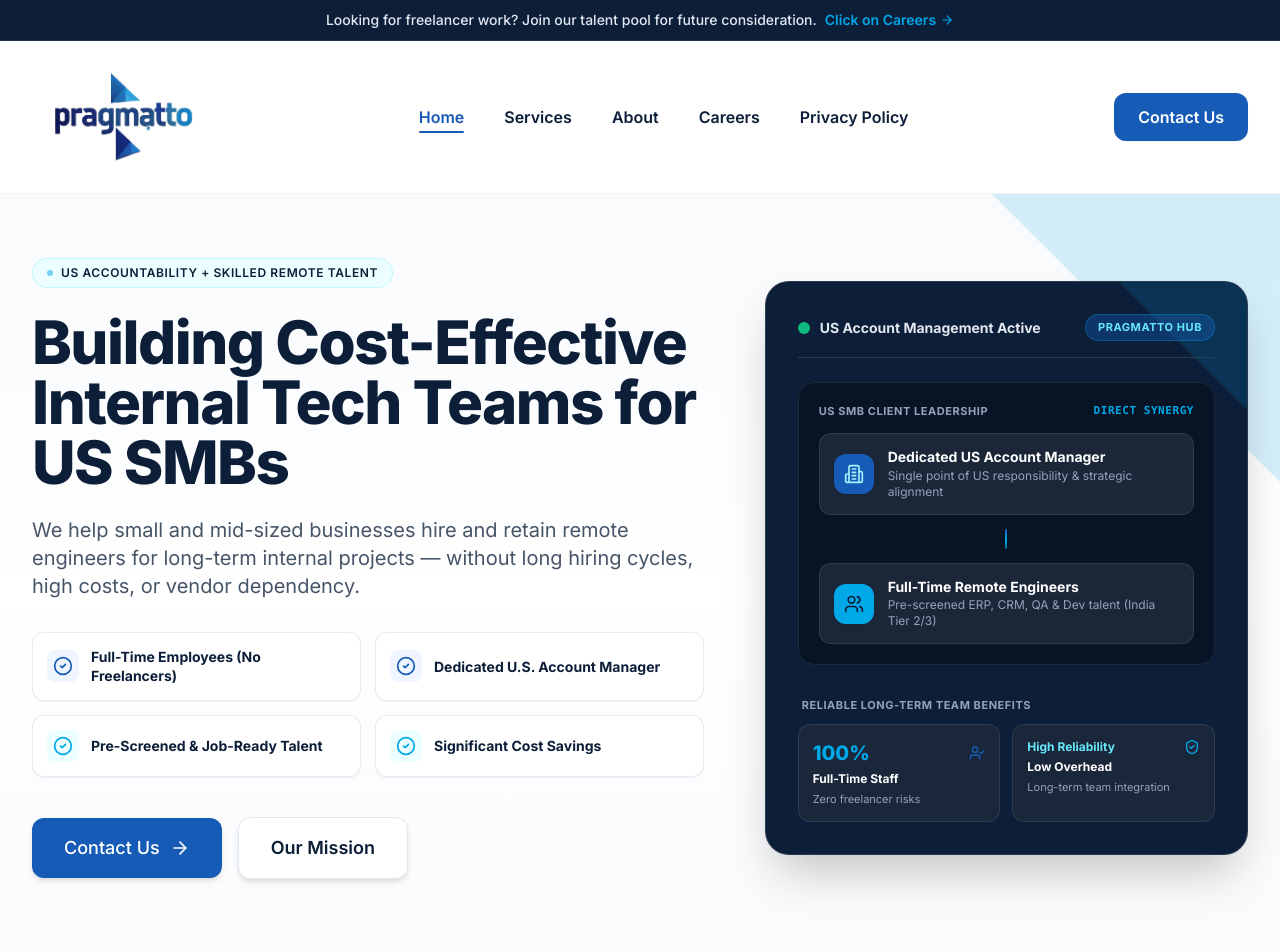
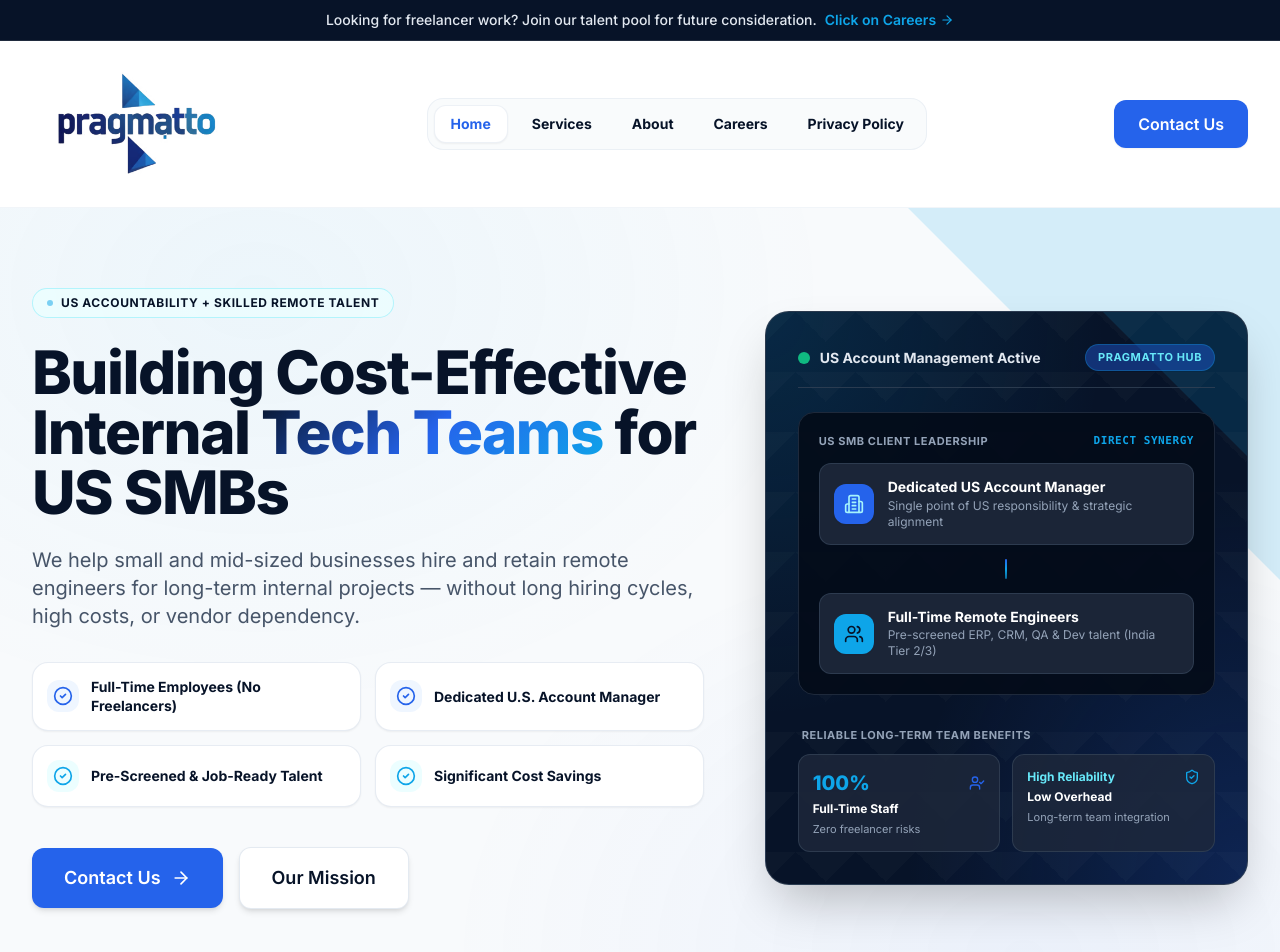
Before and after one commit to Pragmatto/Pragmatto, a React (Vite) app: page / in a window 1280 px wide. Shown: the top 952 px of the page. Built offline with nearby package versions, Linux system fonts and the light colour scheme.

Commit message:
UI enhancement

```diff
--- a/src/components/home/Hero.jsx
+++ b/src/components/home/Hero.jsx
@@ -2,7 +2,7 @@ import React from 'react';
 import { siteContent } from '../../data/siteContent';
 import { Button } from '../ui/Button';
 import { Badge } from '../ui/Badge';
-import { ShieldCheck, Users, ArrowRight, CheckCircle2, Building2, Cpu, Globe2, Sparkles, UserCheck, Layers } from 'lucide-react';
+import { ShieldCheck, Users, ArrowRight, CheckCircle2, Building2, UserCheck, Sparkles } from 'lucide-react';
 
 export function Hero({ onNavigate }) {
   const { company } = siteContent;
@@ -15,10 +15,10 @@ export function Hero({ onNavigate }) {
   ];
 
   return (
-    <section className="relative pt-10 pb-16 sm:pt-14 sm:pb-24 lg:pt-16 lg:pb-28 overflow-hidden bg-gradient-to-b from-slate-50/80 via-white to-pragmatto-bgLight border-b border-slate-100">
+    <section className="relative pt-10 pb-16 sm:pt-16 sm:pb-24 lg:pt-20 lg:pb-32 overflow-hidden pragmatto-light-mesh border-b border-slate-200/60">
 
-      {/* Subtle Geometric Background Accent (Logo Inspired) */}
-      <div className="absolute top-0 right-0 -translate-y-12 translate-x-12 w-96 h-96 pointer-events-none opacity-15">
+      {/* Background Geometric Accent Inspired by Logo Triangles */}
+      <div className="absolute top-0 right-0 -translate-y-16 translate-x-16 w-[500px] h-[500px] pointer-events-none opacity-15">
         <svg viewBox="0 0 100 100" className="w-full h-full fill-current text-pragmatto-cyan">
           <polygon points="100,0 100,100 0,0" />
         </svg>
@@ -30,12 +30,12 @@ export function Hero({ onNavigate }) {
           {/* Left Column: Headline, Description, Trust Grid & CTAs */}
           <div className="lg:col-span-7 space-y-6 text-left">
 
-            <Badge variant="cyan">
+            <Badge variant="cyan" className="shadow-xs">
               {company.badge}
             </Badge>
 
             <h1 className="text-4xl sm:text-5xl lg:text-6xl font-extrabold text-pragmatto-navy tracking-tight leading-[1.12]">
-              {company.tagline}
+              Building Cost-Effective Internal <span className="text-gradient">Tech Teams</span> for US SMBs
             </h1>
 
             <p className="text-lg sm:text-xl text-slate-600 leading-relaxed max-w-2xl font-normal">
@@ -47,9 +47,9 @@ export function Hero({ onNavigate }) {
               {trustPoints.map((point, idx) => (
                 <div
                   key={idx}
-                  className="flex items-center gap-3 p-3.5 rounded-xl bg-white border border-slate-200/80 shadow-sm hover:border-pragmatto-blue/40 transition-colors"
+                  className="flex items-center gap-3 p-3.5 rounded-2xl bg-white border border-slate-200/80 shadow-sm hover:border-pragmatto-blue/40 transition-all duration-200"
                 >
-                  <div className={`w-8 h-8 rounded-lg flex items-center justify-center shrink-0 ${
+                  <div className={`w-8 h-8 rounded-xl flex items-center justify-center shrink-0 ${
                     point.highlight ? 'bg-blue-50 text-pragmatto-blue' : 'bg-cyan-50 text-pragmatto-cyan'
                   }`}>
                     <CheckCircle2 className="w-5 h-5" />
@@ -68,7 +68,7 @@ export function Hero({ onNavigate }) {
                 size="lg"
                 icon={ArrowRight}
                 onClick={() => onNavigate && onNavigate('contact')}
-                className="shadow-glow-blue font-bold"
+                className="shadow-glow-blue font-bold rounded-xl"
               >
                 Contact Us
               </Button>
@@ -76,7 +76,7 @@ export function Hero({ onNavigate }) {
                 variant="secondary"
                 size="lg"
                 onClick={() => onNavigate && onNavigate('about')}
-                className="font-semibold"
+                className="font-bold rounded-xl"
               >
                 Our Mission
               </Button>
@@ -84,15 +84,15 @@ export function Hero({ onNavigate }) {
 
           </div>
 
-          {/* Right Column: Completely Unified & Cohesive System Graphic */}
+          {/* Right Column: Unified Ecosystem Visual Architecture */}
           <div className="lg:col-span-5 relative">
             <div className="relative mx-auto max-w-md lg:max-w-none">
 
               {/* Single Main Cohesive Visual Card Container */}
-              <div className="bg-pragmatto-navy text-white rounded-3xl p-6 sm:p-8 shadow-2xl border border-slate-700/80 relative overflow-hidden">
+              <div className="bg-pragmatto-navy text-white rounded-3xl p-6 sm:p-8 shadow-2xl border border-slate-700/80 relative overflow-hidden pragmatto-geo-pattern">
 
                 {/* Geometric Fold Accent */}
-                <div className="absolute top-0 right-0 w-32 h-32 opacity-15 pointer-events-none">
+                <div className="absolute top-0 right-0 w-36 h-36 opacity-15 pointer-events-none">
                   <svg viewBox="0 0 100 100" className="w-full h-full fill-current text-pragmatto-cyan">
                     <polygon points="100,0 100,100 0,0" />
                   </svg>
@@ -161,7 +161,7 @@ export function Hero({ onNavigate }) {
 
                   </div>
 
-                  {/* Fully Integrated Bottom Benefits Grid (No Disconnected Floating Cards) */}
+                  {/* Fully Integrated Bottom Benefits Grid */}
                   <div className="pt-2">
                     <div className="text-[11px] font-bold text-slate-400 uppercase tracking-wider mb-2.5 px-1">
                       Reliable Long-Term Team Benefits
--- a/src/components/layout/Navbar.jsx
+++ b/src/components/layout/Navbar.jsx
@@ -1,7 +1,7 @@
-import React, { useState, useEffect } from "react";
-import { PRAGMATTO_LOGO_URL } from "../../data/siteContent";
-import { Button } from "../ui/Button";
-import { Menu, X } from "lucide-react";
+import React, { useState, useEffect } from 'react';
+import { PRAGMATTO_LOGO_URL } from '../../data/siteContent';
+import { Button } from '../ui/Button';
+import { Menu, X, ChevronRight } from 'lucide-react';
 
 export function Navbar({ currentPage, onNavigate }) {
   const [isScrolled, setIsScrolled] = useState(false);
@@ -15,16 +15,16 @@ export function Navbar({ currentPage, onNavigate }) {
         setIsScrolled(false);
       }
     };
-    window.addEventListener("scroll", handleScroll);
-    return () => window.removeEventListener("scroll", handleScroll);
+    window.addEventListener('scroll', handleScroll);
+    return () => window.removeEventListener('scroll', handleScroll);
   }, []);
 
   const navLinks = [
-    { id: "home", label: "Home" },
-    { id: "services", label: "Services" },
-    { id: "about", label: "About" },
-    { id: "careers", label: "Careers" },
-    { id: "privacy-policy", label: "Privacy Policy" },
+    { id: 'home', label: 'Home' },
+    { id: 'services', label: 'Services' },
+    { id: 'about', label: 'About' },
+    { id: 'careers', label: 'Careers' },
+    { id: 'privacy-policy', label: 'Privacy Policy' },
   ];
 
   const handleNavClick = (id) => {
@@ -32,73 +32,70 @@ export function Navbar({ currentPage, onNavigate }) {
       onNavigate(id);
     }
     setMobileMenuOpen(false);
-    window.scrollTo({ top: 0, behavior: "smooth" });
+    window.scrollTo({ top: 0, behavior: 'smooth' });
   };
 
   return (
-    <header
-      className={`sticky top-0 z-40 transition-all duration-300 bg-white border-b border-slate-100 ${
-        isScrolled ? "shadow-md py-3 sm:py-4" : "py-4 sm:py-6"
-      }`}
-    >
-      <div className=" max-w-7xl mx-auto px-4 sm:px-6 lg:px-8">
+    <header className={`sticky top-0 z-40 transition-all duration-300 ${
+      isScrolled
+        ? 'bg-white/95 backdrop-blur-md shadow-glass border-b border-slate-100 py-3.5 sm:py-4'
+        : 'bg-white py-4 sm:py-6 border-b border-slate-100'
+    }`}>
+      <div className="max-w-7xl mx-auto px-4 sm:px-6 lg:px-8">
         <div className="flex items-center justify-between gap-8">
-          {/* Logo Section - Matching exact large reference size requested by user */}
+
+          {/* Official Pragmatto Logo - Prominent sizing & aspect ratio */}
           <div
-            onClick={() => handleNavClick("home")}
+            onClick={() => handleNavClick('home')}
             className="cursor-pointer flex items-center shrink-0 group py-1"
           >
             <img
               src={PRAGMATTO_LOGO_URL}
               alt="Pragmatto Solutions official logo"
-              className="h-20 sm:h-24 lg:h-24 max-h-[200px] w-auto object-contain transition-transform duration-200 group-hover:scale-[1.02]"
+              className="h-20 sm:h-24 lg:h-28 max-h-[110px] w-auto object-contain transition-transform duration-300 group-hover:scale-[1.02]"
             />
           </div>
 
-          <nav className="hidden md:flex items-center space-x-8 lg:space-x-10">
+          {/* Desktop Navigation Links */}
+          <nav className="hidden md:flex items-center space-x-1 lg:space-x-2 bg-slate-50/80 p-1.5 rounded-2xl border border-slate-200/60">
             {navLinks.map((link) => {
               const isActive = currentPage === link.id;
               return (
                 <button
                   key={link.id}
                   onClick={() => handleNavClick(link.id)}
-                  className={`text-base font-semibold transition-colors duration-200 cursor-pointer py-1 relative ${
+                  className={`px-4 py-2 rounded-xl text-sm font-bold transition-all duration-200 cursor-pointer ${
                     isActive
-                      ? "text-pragmatto-blue"
-                      : "text-pragmatto-navy hover:text-pragmatto-blue"
+                      ? 'bg-white text-pragmatto-blue shadow-sm border border-slate-200/60'
+                      : 'text-pragmatto-navy hover:text-pragmatto-blue hover:bg-white/60'
                   }`}
                 >
                   {link.label}
-                  {isActive && (
-                    <span className="absolute bottom-0 left-0 right-0 h-0.5 bg-pragmatto-blue rounded-full" />
-                  )}
                 </button>
               );
             })}
           </nav>
 
+          {/* CTA Button */}
           <div className="hidden md:flex items-center space-x-4 shrink-0">
             <Button
               variant="primary"
               size="md"
-              onClick={() => handleNavClick("contact")}
-              className="shadow-sm font-semibold"
+              onClick={() => handleNavClick('contact')}
+              className="shadow-glow-blue font-bold rounded-xl"
             >
               Contact Us
             </Button>
           </div>
 
+          {/* Mobile Hamburger Button */}
           <div className="flex md:hidden items-center">
             <button
               onClick={() => setMobileMenuOpen(!mobileMenuOpen)}
-              className="p-2.5 rounded-xl text-pragmatto-navy hover:bg-slate-100 focus:outline-none border border-slate-200/80"
+              className="p-3 rounded-2xl text-pragmatto-navy hover:bg-slate-100 focus:outline-none border border-slate-200"
               aria-label="Toggle Navigation Menu"
             >
-              {mobileMenuOpen ? (
-                <X className="w-6 h-6" />
-              ) : (
-                <Menu className="w-6 h-6" />
-              )}
+              {mobileMenuOpen ? <X className="w-6 h-6" /> : <Menu className="w-6 h-6" />}
             </button>
           </div>
         </div>
@@ -106,27 +103,28 @@ export function Navbar({ currentPage, onNavigate }) {
 
       {/* Mobile Drawer Menu */}
       {mobileMenuOpen && (
-        <div className="md:hidden bg-white border-b border-slate-200 px-5 pt-4 pb-6 space-y-4 shadow-xl">
-          <nav className="flex flex-col space-y-3">
+        <div className="md:hidden bg-white border-b border-slate-200 px-5 pt-4 pb-6 space-y-4 shadow-2xl">
+          <nav className="flex flex-col space-y-2">
             {navLinks.map((link) => (
               <button
                 key={link.id}
                 onClick={() => handleNavClick(link.id)}
-                className={`text-left px-4 py-3 rounded-xl text-base font-semibold transition-colors ${
+                className={`flex items-center justify-between px-4 py-3.5 rounded-2xl text-base font-bold transition-colors ${
                   currentPage === link.id
-                    ? "bg-blue-50 text-pragmatto-blue"
-                    : "text-pragmatto-navy hover:bg-slate-50"
+                    ? 'bg-blue-50 text-pragmatto-blue'
+                    : 'text-pragmatto-navy hover:bg-slate-50'
                 }`}
               >
-                {link.label}
+                <span>{link.label}</span>
+                <ChevronRight className="w-4 h-4 text-slate-400" />
               </button>
             ))}
-            <div className="pt-2">
+            <div className="pt-3">
               <Button
                 variant="primary"
                 size="md"
-                className="w-full font-semibold"
-                onClick={() => handleNavClick("contact")}
+                className="w-full font-bold shadow-glow-blue"
+                onClick={() => handleNavClick('contact')}
               >
                 Contact Us
               </Button>
--- a/src/components/ui/Badge.jsx
+++ b/src/components/ui/Badge.jsx
@@ -2,15 +2,15 @@ import React from 'react';
 
 export function Badge({ children, variant = 'cyan', className = '' }) {
   const variantStyles = {
-    cyan: "bg-cyan-50 text-pragmatto-navy border border-cyan-200/60",
-    blue: "bg-blue-50 text-pragmatto-blue border border-blue-200/60",
-    dark: "bg-pragmatto-navy-light text-cyan-300 border border-pragmatto-cyan/30"
+    cyan: "bg-cyan-50/80 text-pragmatto-navy border border-cyan-200/80",
+    blue: "bg-blue-50/80 text-pragmatto-blue border border-blue-200/80",
+    dark: "bg-pragmatto-navy-light/90 text-cyan-300 border border-pragmatto-cyan/40"
   };
 
   return (
-    <span className={`inline-flex items-center gap-2 px-3.5 py-1.5 rounded-full text-xs font-semibold uppercase tracking-wider ${variantStyles[variant] || variantStyles.cyan} ${className}`}>
-      <span className="w-1.5 h-1.5 rounded-full bg-pragmatto-cyan animate-pulse"></span>
-      {children}
+    <span className={`inline-flex items-center gap-2 px-3.5 py-1.5 rounded-full text-[11px] sm:text-xs font-bold uppercase tracking-wider ${variantStyles[variant] || variantStyles.cyan} ${className}`}>
+      <span className="w-1.5 h-1.5 rounded-full bg-pragmatto-cyan animate-pulse shrink-0" />
+      <span>{children}</span>
     </span>
   );
 }
--- a/src/components/ui/Button.jsx
+++ b/src/components/ui/Button.jsx
@@ -12,20 +12,20 @@ export function Button({
   disabled = false,
   ...props
 }) {
-  const baseStyles = "inline-flex items-center justify-center font-medium transition-all duration-200 focus:outline-none focus:ring-2 focus:ring-offset-2 disabled:opacity-60 disabled:cursor-not-allowed cursor-pointer";
+  const baseStyles = "group inline-flex items-center justify-center font-semibold transition-all duration-200 focus:outline-none focus:ring-2 focus:ring-offset-2 disabled:opacity-60 disabled:cursor-not-allowed cursor-pointer select-none";
 
   const sizeStyles = {
-    sm: "px-4 py-2 text-sm rounded-lg gap-1.5",
+    sm: "px-4 py-2 text-sm rounded-xl gap-1.5",
     md: "px-6 py-3 text-base rounded-xl gap-2 shadow-sm",
-    lg: "px-8 py-4 text-lg rounded-xl gap-2.5 shadow-md",
+    lg: "px-7 py-3.5 sm:px-8 sm:py-4 text-base sm:text-lg rounded-xl gap-2.5 shadow-md",
   };
 
   const variantStyles = {
-    primary: "bg-pragmatto-blue text-white hover:bg-pragmatto-blue-hover hover:shadow-glow-blue focus:ring-pragmatto-blue active:scale-[0.98]",
-    secondary: "bg-white text-pragmatto-navy border border-slate-200 hover:border-pragmatto-blue hover:text-pragmatto-blue hover:shadow-sm focus:ring-pragmatto-blue active:scale-[0.98]",
-    outline: "bg-transparent text-pragmatto-navy border-2 border-pragmatto-navy hover:bg-pragmatto-navy hover:text-white focus:ring-pragmatto-navy active:scale-[0.98]",
-    cyan: "bg-pragmatto-cyan text-pragmatto-navy font-semibold hover:bg-cyan-400 hover:shadow-glow focus:ring-pragmatto-cyan active:scale-[0.98]",
-    dark: "bg-pragmatto-navy text-white hover:bg-pragmatto-navy-light focus:ring-pragmatto-navy active:scale-[0.98]"
+    primary: "bg-pragmatto-blue text-white hover:bg-pragmatto-blue-hover hover:shadow-glow-blue focus:ring-pragmatto-blue active:scale-[0.99]",
+    secondary: "bg-white text-pragmatto-navy border border-slate-200/90 hover:border-pragmatto-blue hover:text-pragmatto-blue hover:shadow-sm focus:ring-pragmatto-blue active:scale-[0.99]",
+    outline: "bg-transparent text-pragmatto-navy border-2 border-pragmatto-navy hover:bg-pragmatto-navy hover:text-white focus:ring-pragmatto-navy active:scale-[0.99]",
+    cyan: "bg-pragmatto-cyan text-pragmatto-navy font-bold hover:bg-cyan-400 hover:shadow-glow focus:ring-pragmatto-cyan active:scale-[0.99]",
+    dark: "bg-pragmatto-navy text-white hover:bg-pragmatto-navy-light focus:ring-pragmatto-navy active:scale-[0.99]"
   };
 
   const combinedClasses = `${baseStyles} ${sizeStyles[size] || sizeStyles.md} ${variantStyles[variant] || variantStyles.primary} ${className}`;
@@ -33,16 +33,16 @@ export function Button({
   if (href) {
     return (
       <a href={href} className={combinedClasses} {...props}>
-        {children}
-        {Icon && <Icon className="w-5 h-5 transition-transform duration-200 group-hover:translate-x-1" />}
+        <span>{children}</span>
+        {Icon && <Icon className="w-4 h-4 sm:w-5 sm:h-5 transition-transform duration-200 group-hover:translate-x-1 shrink-0" />}
       </a>
     );
   }
 
   return (
     <button type={type} onClick={onClick} disabled={disabled} className={combinedClasses} {...props}>
-      {children}
-      {Icon && <Icon className="w-5 h-5 transition-transform duration-200 group-hover:translate-x-1" />}
+      <span>{children}</span>
+      {Icon && <Icon className="w-4 h-4 sm:w-5 sm:h-5 transition-transform duration-200 group-hover:translate-x-1 shrink-0" />}
     </button>
   );
 }
--- a/src/components/ui/FeatureCard.jsx
+++ b/src/components/ui/FeatureCard.jsx
@@ -5,16 +5,16 @@ export function FeatureCard({ title, description, iconName, index }) {
   const IconComponent = Icons[iconName] || Icons.CheckCircle;
 
   return (
-    <div className="relative bg-white rounded-2xl p-6 sm:p-8 border border-slate-200/80 shadow-card hover:shadow-card-hover hover:-translate-y-1 hover:border-pragmatto-blue/40 transition-all duration-300">
+    <div className="relative bg-white rounded-2xl p-6 sm:p-7 border border-slate-200/80 shadow-sm hover:shadow-card-hover hover:-translate-y-0.5 hover:border-pragmatto-blue/40 transition-all duration-300 h-full flex flex-col justify-between">
       <div className="flex items-start gap-4">
-        <div className="w-12 h-12 rounded-xl bg-blue-50 text-pragmatto-blue flex items-center justify-center shrink-0">
+        <div className="w-12 h-12 rounded-xl bg-blue-50 text-pragmatto-blue flex items-center justify-center shrink-0 shadow-xs">
           <IconComponent className="w-6 h-6" />
         </div>
         <div>
           <h4 className="text-lg font-bold text-pragmatto-navy mb-2">
             {title}
           </h4>
-          <p className="text-slate-600 text-sm leading-relaxed">
+          <p className="text-slate-600 text-sm leading-relaxed font-normal">
             {description}
           </p>
         </div>
--- a/src/index.css
+++ b/src/index.css
@@ -8,36 +8,50 @@
   }
 }
 
-/* Custom Geometric Accent Grid & Triangle Patterns inspired by Pragmatto Logo */
+/* Custom Geometric Triangle Pattern inspired by official Pragmatto Logo */
 .pragmatto-geo-pattern {
-  background-color: #0C1E38;
+  background-color: #071328;
   background-image:
-    radial-gradient(at 0% 0%, rgba(0, 168, 232, 0.12) 0px, transparent 50%),
-    radial-gradient(at 100% 100%, rgba(22, 91, 181, 0.2) 0px, transparent 50%),
+    radial-gradient(at 0% 0%, rgba(14, 165, 233, 0.15) 0px, transparent 50%),
+    radial-gradient(at 100% 100%, rgba(37, 99, 235, 0.22) 0px, transparent 50%),
     linear-gradient(135deg, rgba(255, 255, 255, 0.02) 25%, transparent 25%),
     linear-gradient(225deg, rgba(255, 255, 255, 0.02) 25%, transparent 25%);
   background-size: 100% 100%, 100% 100%, 60px 60px, 60px 60px;
 }
 
-.pragmatto-light-geo {
+.pragmatto-light-mesh {
+  background-color: #F8FAFC;
   background-image:
-    radial-gradient(circle at 10% 20%, rgba(0, 168, 232, 0.04) 0%, transparent 40%),
-    radial-gradient(circle at 90% 80%, rgba(22, 91, 181, 0.05) 0%, transparent 40%);
+    radial-gradient(at 20% 10%, rgba(14, 165, 233, 0.05) 0px, transparent 40%),
+    radial-gradient(at 80% 90%, rgba(37, 99, 235, 0.06) 0px, transparent 40%);
 }
 
-/* Glassmorphic Cards */
-.glass-card {
-  background: rgba(255, 255, 255, 0.85);
-  backdrop-filter: blur(12px);
-  -webkit-backdrop-filter: blur(12px);
+/* Modern Gradient Text Accent */
+.text-gradient {
+  background: linear-gradient(135deg, #071328 0%, #2563EB 50%, #0EA5E9 100%);
+  -webkit-background-clip: text;
+  -webkit-text-fill-color: transparent;
+}
+
+.text-gradient-cyan {
+  background: linear-gradient(135deg, #FFFFFF 0%, #38BDF8 50%, #0EA5E9 100%);
+  -webkit-background-clip: text;
+  -webkit-text-fill-color: transparent;
+}
+
+/* Glassmorphism Cards */
+.glass-panel {
+  background: rgba(255, 255, 255, 0.9);
+  backdrop-filter: blur(16px);
+  -webkit-backdrop-filter: blur(16px);
   border: 1px solid rgba(226, 232, 240, 0.8);
 }
 
-.glass-card-dark {
-  background: rgba(12, 30, 56, 0.85);
-  backdrop-filter: blur(16px);
-  -webkit-backdrop-filter: blur(16px);
-  border: 1px solid rgba(0, 168, 232, 0.15);
+.glass-panel-dark {
+  background: rgba(7, 19, 40, 0.9);
+  backdrop-filter: blur(20px);
+  -webkit-backdrop-filter: blur(20px);
+  border: 1px solid rgba(14, 165, 233, 0.2);
 }
 
 /* Subtle Geometric Decorative Triangles */
@@ -47,8 +61,8 @@
   right: 0;
   width: 0;
   height: 0;
-  border-top: 120px solid rgba(0, 168, 232, 0.08);
-  border-left: 120px solid transparent;
+  border-top: 140px solid rgba(14, 165, 233, 0.08);
+  border-left: 140px solid transparent;
   pointer-events: none;
 }
 
@@ -58,12 +72,25 @@
   left: 0;
   width: 0;
   height: 0;
-  border-bottom: 120px solid rgba(22, 91, 181, 0.08);
-  border-right: 120px solid transparent;
+  border-bottom: 140px solid rgba(37, 99, 235, 0.08);
+  border-right: 140px solid transparent;
   pointer-events: none;
 }
 
-/* Smooth Transitions */
-.transition-smooth {
-  transition: all 0.3s cubic-bezier(0.4, 0, 0.2, 1);
+/* Custom Scrollbar */
+::-webkit-scrollbar {
+  width: 8px;
 }
+
+::-webkit-scrollbar-track {
+  background: #F8FAFC;
+}
+
+::-webkit-scrollbar-thumb {
+  background: #CBD5E1;
+  border-radius: 4px;
+}
+
+::-webkit-scrollbar-thumb:hover {
+  background: #94A3B8;
+}
--- a/tailwind.config.js
+++ b/tailwind.config.js
@@ -8,25 +8,29 @@ export default {
     extend: {
       colors: {
         pragmatto: {
-          navy: '#0C1E38',       // Deep Navy Blue (Headers, Footer, Primary typography, Dark sections)
-          'navy-dark': '#071324',  // Extra Deep Navy for background contrast
-          'navy-light': '#162C4E', // Elevated Navy for dark cards
-          blue: '#165BB5',       // Professional Medium Blue (Primary buttons, active links, highlights)
-          'blue-hover': '#114A98',// Darker blue hover state
-          cyan: '#00A8E8',       // Sky Blue / Cyan Accent (Highlights, badges, subtle geometric glow)
-          'cyan-light': '#E0F2FE',// Very soft cyan background fill
-          slate: '#475569',      // Muted body typography text
-          bgLight: '#F8FAFC',    // 70% light background
+          navy: '#071328',        // Rich Midnight Navy (Headers, Footer, Primary Dark)
+          'navy-dark': '#040C1A',   // Ultra Deep Midnight Navy
+          'navy-card': '#0E1E38',   // Elevated Navy for Dark Cards
+          'navy-border': '#1E3A5F', // Border color for dark elements
+          blue: '#2563EB',        // Electric Royal Blue (Primary actions)
+          'blue-hover': '#1D4ED8', // Darker blue hover
+          'blue-light': '#EFF6FF', // Soft Blue Background fill
+          cyan: '#0EA5E9',        // Radiant Sky Cyan Accent
+          'cyan-hover': '#0284C7',
+          'cyan-light': '#F0F9FF', // Soft Cyan tint
+          slate: '#475569',       // Body typography
+          bgLight: '#F8FAFC',     // Light background canvas
         }
       },
       fontFamily: {
         sans: ['Inter', 'Plus Jakarta Sans', 'system-ui', 'sans-serif'],
       },
       boxShadow: {
-        'glow': '0 0 25px -5px rgba(0, 168, 232, 0.25)',
-        'glow-blue': '0 0 25px -5px rgba(22, 91, 181, 0.3)',
-        'card': '0 4px 20px -2px rgba(12, 30, 56, 0.06), 0 2px 6px -1px rgba(12, 30, 56, 0.04)',
-        'card-hover': '0 12px 30px -4px rgba(12, 30, 56, 0.12), 0 4px 10px -2px rgba(12, 30, 56, 0.06)',
+        'glow': '0 0 30px -5px rgba(14, 165, 233, 0.3)',
+        'glow-blue': '0 0 30px -5px rgba(37, 99, 235, 0.35)',
+        'card': '0 4px 20px -2px rgba(7, 19, 40, 0.05), 0 2px 6px -1px rgba(7, 19, 40, 0.03)',
+        'card-hover': '0 20px 40px -10px rgba(7, 19, 40, 0.12), 0 8px 16px -4px rgba(7, 19, 40, 0.06)',
+        'glass': '0 8px 32px 0 rgba(7, 19, 40, 0.08)',
       }
     },
   },
```
Also changed, not shown: src/components/home/HowItWorks.jsx (+9 -10 lines), src/components/ui/SectionHeading.jsx (+7 -3 lines), src/components/ui/ServiceCard.jsx (+11 -10 lines).
